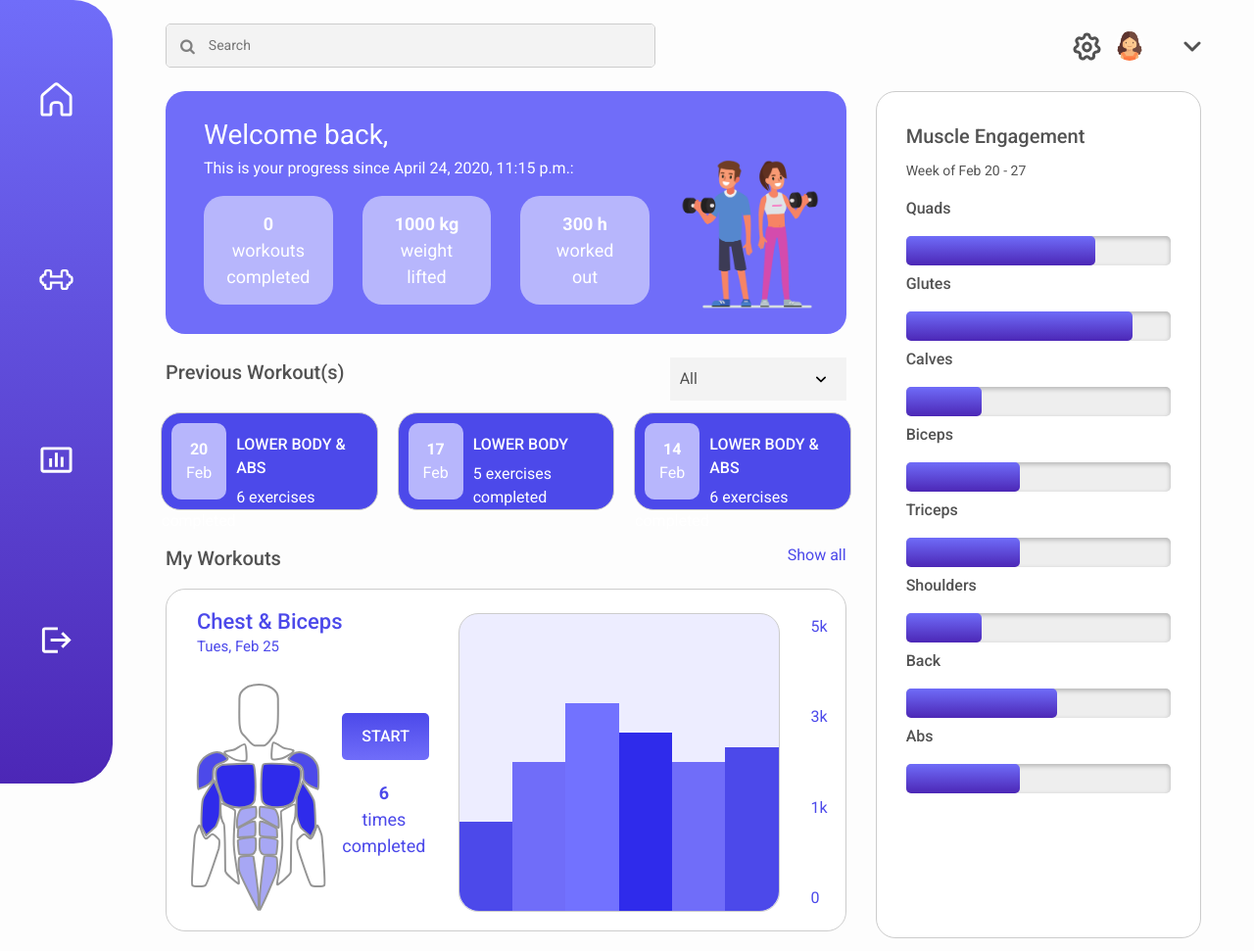
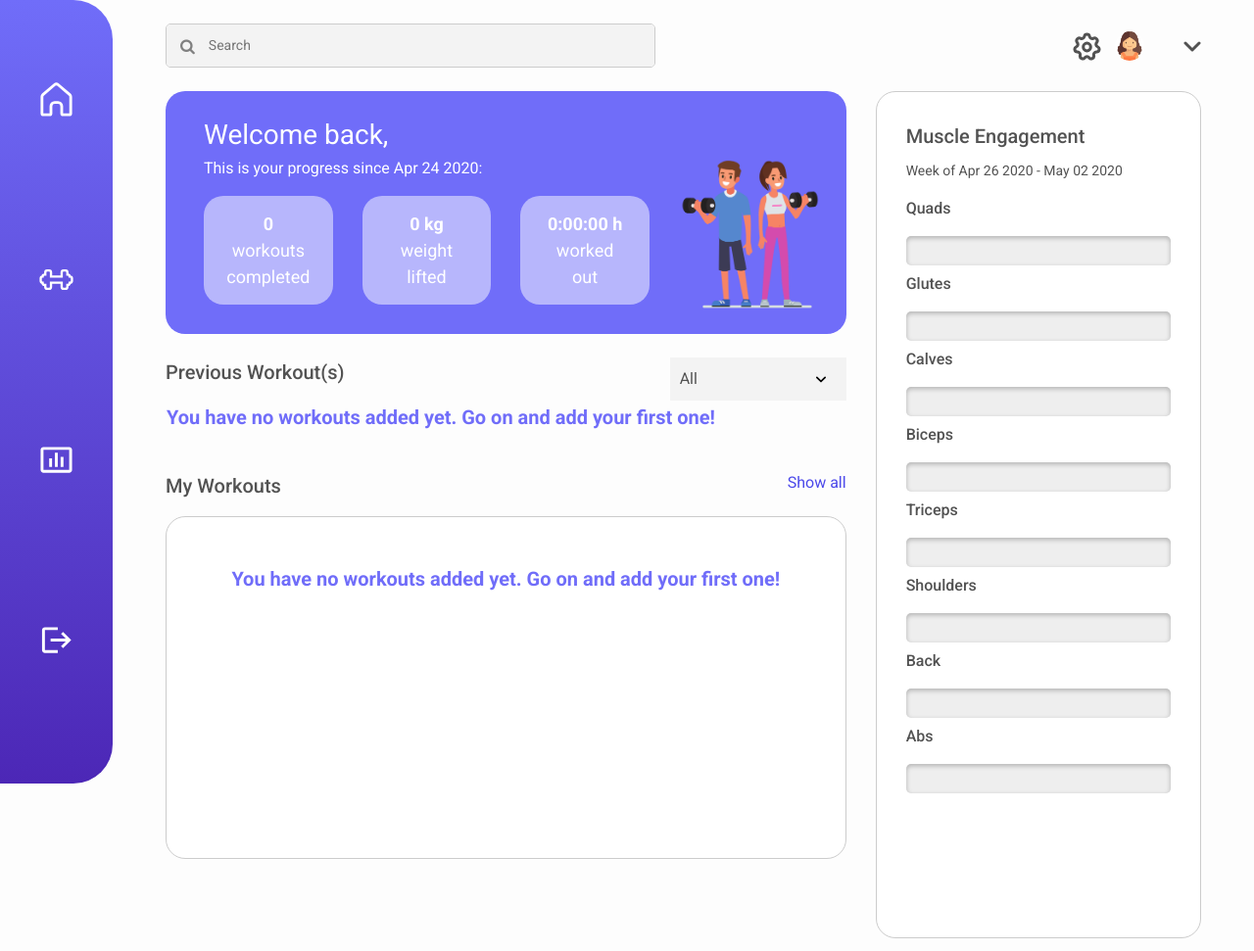
Before and after one commit to suphuvn/Fitness-App, a Django app: page / in a window 1280 px wide. Shown: the whole page at 98% size. Run offline with Django 3.2, Linux system fonts and the light colour scheme; a user stored in the database is signed in; data comes from the database, SQL or seed files in the repository; both versions use the stored data as it was after the commit; some libraries are stand-ins or nearby versions.

Commit message:
Updated home page and create workout page
Integrated back end with home page and some of create workout page

```diff
--- a/Fitness-App-Django/dashboard/admin.py
+++ b/Fitness-App-Django/dashboard/admin.py
@@ -1,5 +1,6 @@
 from django.contrib import admin
 from . import models
 # Register your models here.
+admin.site.register(models.ExerciseType)
 admin.site.register(models.Exercise)
 admin.site.register(models.Workout)
--- a/Fitness-App-Django/dashboard/views.py
+++ b/Fitness-App-Django/dashboard/views.py
@@ -1,11 +1,42 @@
 from django.shortcuts import render, redirect
 from django.contrib.auth.decorators import login_required
 from .models import *
+from datetime import *
+from .functions import *
+from collections import Counter
 
 @login_required
 def dashboard_view(request):
 	workouts = Workout.objects.filter(user=request.user)
-	return render(request, 'home.html', {'workouts':workouts})
+	exercises = []
+	muscles = []
+	muscle_groups = ['Abs','Back','Biceps','Calves','Chest', 'Forearms', 'Glutes', 'Hamstrings', 'Quadriceps', 'Shoulders', 'Traps', 'Triceps', 'Upper Back', 'Lower Back']
+
+	weightLifted = 0
+	hoursWorked = timedelta(minutes=0)
+
+	for workout in workouts:
+		hoursWorked += workout.total_time
+		for exercise in Exercise.objects.filter(workout=workout):
+			weightLifted += exercise.weight_lifted
+			exercises.append(exercise)
+
+	date_range = week_range(datetime.today())
+
+	for exercise in exercises:
+		for muscle in exercise.exercise_type.muscles_worked:
+			if muscle == "Lower Back" or muscle == "Upper Back":
+				muscles.append("Back")
+			else:
+				muscles.append(muscle)
+
+	occurences = Counter(muscles)
+
+	if(len(muscles) > 0):
+		for muscle in muscle_groups:
+			occurences[muscle] = int(occurences[muscle]/len(muscles) * 100)
+
+	return render(request, 'home.html', {'workouts':workouts, 'weight_lifted':weightLifted, 'total_time':hoursWorked, 'exercises':exercises, 'date_range':date_range, 'engagement':occurences})
 
 @login_required
 def workouts_view(request):
@@ -22,4 +53,5 @@ def settings_view(request):
 
 @login_required
 def create_workout_view(request):
-    return render(request, 'createworkout.html', {})
+	exercises = ExerciseType.objects.all()
+	return render(request, 'createworkout.html', {'exercises':exercises})
--- a/Fitness-App-Django/static/fitnessing/css/dashboard.css
+++ b/Fitness-App-Django/static/fitnessing/css/dashboard.css
@@ -19,6 +19,12 @@ body {
     font-weight: 500;
     color: #525252;
     text-align: left;
+}
+
+.empty_workouts {
+    font-size: 20px;
+    font-weight: bold;
+    color: #706DF9;
 }
 
 /* ----------------------- Home Page ----------------------- */
@@ -324,28 +330,28 @@ select {
 .bar1 {
     background-color: #4C49EA;
     border-radius: 0 0 0 20px;
-    height: 30%;
+    height: 100%;
 }
 
 .bar2 {
     background-color: #706DF9;
-    height: 50%;
+    height: 100%;
 
 }
 .bar3 {
     background-color: #7272FF;
-    height: 70%;
+    height: 100%;
 }
 
 .bar4 {
     background-color: #2F2BEB;
-    height: 60%;
+    height: 100%;
 }
 
 .bar5 {
     background-color: #4C49EA;
     border-radius: 0px 0 20px 0;
-    height: 55%;
+    height: 100%;
 }
 
 .measurements {
--- a/Fitness-App-Django/templates/home.html
+++ b/Fitness-App-Django/templates/home.html
@@ -11,6 +11,7 @@
     <link href="https://fonts.googleapis.com/css?family=Roboto:400,500,700&display=swap" rel="stylesheet">
     <link href="{% static 'fitnessing/css/dashboard.css' %}" rel="stylesheet">
     <link rel="stylesheet" href="https://stackpath.bootstrapcdn.com/bootstrap/4.4.1/css/bootstrap.min.css" integrity="sha384-Vkoo8x4CGsO3+Hhxv8T/Q5PaXtkKtu6ug5TOeNV6gBiFeWPGFN9MuhOf23Q9Ifjh" crossorigin="anonymous">
+    <script src="https://ajax.googleapis.com/ajax/libs/jquery/3.4.1/jquery.min.js"></script>
 </head>
 
 <body>
@@ -67,7 +68,7 @@
                         <div class="row">
                             <div class="col-sm-12">
                                 <p class="welcome_title">Welcome back, <b>{{ user.get_short_name }}</b></p>
-                                <p class="subtitle">This is your progress since {{ user.date_joined }}:</p>
+                                <p class="subtitle">This is your progress since {{ user.date_joined|date:'M d Y' }}:</p>
                             </div>
                         </div>
                         <div class="row">
@@ -78,12 +79,12 @@
                             </div>
                             <div class="col-sm-4">
                                 <div class = "box">
-                                    <p><b>1000 kg</b><br>weight<br>lifted</p>
+                                    <p><b>{{ weight_lifted }} kg</b><br>weight<br>lifted</p>
                                 </div>
                             </div>
                             <div class="col-sm-4">
                                 <div class = "box">
-                                    <p><b>300 h</b><br>worked<br>out</p>
+                                    <p><b>{{ total_time }} h</b><br>worked<br>out</p>
                                 </div>
                             </div>
                         </div>
@@ -108,33 +109,24 @@
                 </div>
                 <!-- Previous Workout Container -->
                 <div class="row">
+                    {% if workouts.count == 0 %}
+                    <div class="col-sm-12 px-0 ml-3">
+                        <p class="empty_workouts">You have no workouts added yet. Go on and add your first one!</p>
+                    </div>
+                    {% endif %}
+                    {% for workout in workouts %}
+                    {% if forloop.counter0 < 3 %}
                     <div class="col-sm-4 px-0">
                         <div class = "prev_workout_container" onclick="location.href='currentworkout.html';">
                             <div class="date">
-                                <p class="m-0"><b>20</b><br>Feb</p>
+                                <p class="m-0"><b>{{workout.last_date_completed|date:'d'}}</b><br>{{workout.last_date_completed|date:'M'}}</p>
                             </div>
-                            <p class = "subtitle2">LOWER BODY & ABS</p>
-                            <p class = "desc">6 exercises completed</p>
+                            <p class = "subtitle2">{{ workout.name|title }}</p>
+                            <p class = "desc">FIX exercises completed</p>
                         </div>
                     </div>
-                    <div class="col-sm-4 px-0">
-                        <div class = "prev_workout_container pad" onclick="location.href='currentworkout.html';">
-                            <div class="date">
-                                <p class="m-0"><b>17</b><br>Feb</p>
-                            </div>
-                            <p class = "subtitle2">LOWER BODY</p>
-                            <p class = "desc">5 exercises completed</p>
-                        </div>
-                    </div>
-                    <div class="col-sm-4 px-0">
-                        <div class = "prev_workout_container" onclick="location.href='currentworkout.html';">
-                            <div class="date">
-                                <p class="m-0"><b>14</b><br>Feb</p>
-                            </div>
-                            <p class = "subtitle2">LOWER BODY & ABS</p>
-                            <p class = "desc">6 exercises completed</p>
-                        </div>
-                    </div>
+                    {% endif %}
+                    {% endfor %}
                 </div>
                 <!-- My Workouts Title -->
                 <div class="row mt-4">
@@ -148,11 +140,13 @@
 
                 <!-- My Workouts Container -->
                 <div class="row workouts_container mx-0">
+                    {% if workouts.count > 0 %}
+                    {% with workouts|first as first_workout %}
                     <div class="col-sm-5">
                         <div class="row p-3">
                             <div class="col-sm-12">
-                                <p class="muscle_group mb-2">Chest & Biceps</p>
-                                <p class="day mb-0">Tues, Feb 25</p>
+                                <p class="muscle_group mb-2">{{first_workout.name}}</p>
+                                <p class="day mb-0">{{first_workout.last_date_completed}}</p>
                             </div>
                         </div>
                         <div class="row">
@@ -161,19 +155,36 @@
                             </div>
                             <div class="col-sm-6">
                                 <a class="start" href="currentworkout.html">START</a>
-                                <p class="completed"><b>6</b><br>times<br>completed</p>
+                                <p class="completed"><b>{{first_workout.times_completed}}</b><br>times<br>completed</p>
                             </div>
                         </div>
                     </div>
                     <!-- Graph -->
                     <div class="col-sm-6 p-4">
                         <div class="row graph_container">
-                            <div class="col-sm-2 bar1"></div>
-                            <div class="col-sm-2 bar2"></div>
-                            <div class="col-sm-2 bar3"></div>
-                            <div class="col-sm-2 bar4"></div>
-                            <div class="col-sm-2 bar2"></div>
-                            <div class="col-sm-2 bar5"></div>
+                            {% for exercise in exercises %}
+                            {% if exercise.workout == first_workout %}
+                            {% widthratio exercise.weight_lifted 5000 100 as percent %}
+                            {% if forloop.counter0 == 0 %}
+                            <div class="col-sm-2 bar1" style="height: {{percent}}% !important"></div>
+                            {% endif %}
+                            {% if forloop.counter0 == 1 %}
+                            <div class="col-sm-2 bar2" style="height: {{percent}}% !important"></div>
+                            {% endif %}
+                            {% if forloop.counter0 == 2 %}
+                            <div class="col-sm-2 bar3" style="height: {{percent}}% !important"></div>
+                            {% endif %}
+                            {% if forloop.counter0 == 3 %}
+                            <div class="col-sm-2 bar4" style="height: {{percent}}% !important"></div>
+                            {% endif %}
+                            {% if forloop.counter0 == 4 %}
+                            <div class="col-sm-2 bar2" style="height: {{percent}}% !important"></div>
+                            {% endif %}
+                            {% if forloop.counter0 == 5 %}
+                            <div class="col-sm-2 bar5" style="height: {{percent}}% !important"></div>
+                            {% endif %}
+                            {% endif %}
+                            {% endfor %}
                         </div>
                     </div>
                     <div class="col-sm-1">
@@ -184,149 +195,47 @@
                             <p>0</p>
                         </div>
                     </div>
+                    {% endwith %}
+                    {% else %}
+                    <div class="col-sm-12 text-center mt-4 pt-4">
+                        <p class="empty_workouts">You have no workouts added yet. Go on and add your first one!</p>
+                    </div>
+                    {% endif %}
                 </div>
             </div>
             <!-- Right column -->
             <div class="col-sm-4">
                 <div class = "muscle_engagement_container">
                     <p class="title margin">Muscle Engagement</p>
-                    <p class="week">Week of Feb 20 - 27</p>
+                    <p class="week">Week of {{ date_range.0|date:'M d Y' }} - {{ date_range.1|date:'M d Y' }}</p>
                     <p class="muscle">Quads</p>
-                    <progress id="Quads" value="5" max="7"> 32% </progress>
+                    <progress id="Quads" value={{engagement.Quadriceps}} max="100"> {{engagement.Quadriceps}}% </progress>
                     <br>
                     <p class="muscle">Glutes</p>
-                    <progress id="Glutes" value="6" max="7"> 32% </progress>
+                    <progress id="Glutes" value={{engagement.Glutes}} max="100"> </progress>
                     <br>
                     <p class="muscle">Calves</p>
-                    <progress id="Calves" value="2" max="7"> 32% </progress>
+                    <progress id="Calves" value={{engagement.Calves}} max="100">  </progress>
                     <br>
                     <p class="muscle">Biceps</p>
-                    <progress id="Biceps" value="3" max="7"> 32% </progress>
+                    <progress id="Biceps" value={{engagement.Biceps}} max="100"> </progress>
                     <br>
                     <p class="muscle">Triceps</p>
-                    <progress id="Triceps" value="3" max="7"> 32% </progress>
+                    <progress id="Triceps" value={{engagement.Triceps}} max="100"> </progress>
                     <br>
                     <p class="muscle">Shoulders</p>
-                    <progress id="Shoulders" value="2" max="7"> 32% </progress>
+                    <progress id="Shoulders" value={{engagement.Shoulders}} max="100"> </progress>
                     <br>
                     <p class="muscle">Back</p>
-                    <progress id="Back" value="4" max="7"> 32% </progress>
+                    <progress id="Back" value={{engagement.Back}} max="100"> </progress>
                     <br>
                     <p class="muscle">Abs</p>
-                    <progress id="Abs" value="3" max="7"> 32% </progress>
+                    <progress id="Abs" value={engagement.Abs}} max="100"> </progress>
                     <br>
                 </div>
             </div>
         </div>
 
-
-        <!--
-        <div class="row">
-            <div class = "muscle_engagement_container">
-                <p class="title margin">Muscle Engagement</p>
-                <p class="week">Week of Feb 20 - 27</p>
-                <p class="muscle">Quads</p>
-                <progress id="Quads" value="5" max="7"> 32% </progress>
-                <br>
-                <p class="muscle">Glutes</p>
-                <progress id="Glutes" value="6" max="7"> 32% </progress>
-                <br>
-                <p class="muscle">Calves</p>
-                <progress id="Calves" value="2" max="7"> 32% </progress>
-                <br>
-                <p class="muscle">Biceps</p>
-                <progress id="Biceps" value="3" max="7"> 32% </progress>
-                <br>
-                <p class="muscle">Triceps</p>
-                <progress id="Triceps" value="3" max="7"> 32% </progress>
-                <br>
-                <p class="muscle">Shoulders</p>
-                <progress id="Shoulders" value="2" max="7"> 32% </progress>
-                <br>
-                <p class="muscle">Back</p>
-                <progress id="Back" value="4" max="7"> 32% </progress>
-                <br>
-                <p class="muscle">Abs</p>
-                <progress id="Abs" value="3" max="7"> 32% </progress>
-                <br>
-            </div>
-            <div class = "welcome_container">
-                <img class="people" src="Images/fitness-people.png">
-                <p class="welcome_title">Welcome back, <b>Kumiko!</b></p>
-                <p class="subtitle">This is your progress since Jan 1, 2020:</p>
-                <div class="box_container">
-                    <div class = box>
-                        <p><b>28</b><br>workouts<br>completed</p>
-                    </div>
-                    <div class = box>
-                        <p><b>125 lb</b><br>current<br>weight</p>
-                    </div>
-                    <div class = box>
-                        <p><b>300 h</b><br>worked<br>out</p>
-                    </div>
-                </div>
-            </div>
-
-            <div class="heading">
-                <p class = "title">Previous Workout(s)</p>
-                <select name="select_musclegroup" aria-invalid="false">
-                    <option value="All">All</option>
-                    <option value="Lower">Lower</option>
-                    <option value="Upper">Upper</option>
-                </select>
-            </div>
-
-            <div class="container">
-                <div class = "prev_workout_container ">
-                    <div class="date">
-                        <p><b>20</b><br>Feb</p>
-                    </div>
-                    <p class = "subtitle2">LOWER BODY & ABS</p>
-                    <p class = "desc">6 exercises completed</p>
-                </div>
-                <div class = "prev_workout_container pad">
-                    <div class="date">
-                        <p><b>17</b><br>Feb</p>
-                    </div>
-                    <p class = "subtitle2">LOWER BODY</p>
-                    <p class = "desc">5 exercises completed</p>
-                </div>
-                <div class = "prev_workout_container">
-                    <div class="date">
-                        <p><b>14</b><br>Feb</p>
-                    </div>
-                    <p class = "subtitle2">LOWER BODY & ABS</p>
-                    <p class = "desc">6 exercises completed</p>
-                </div>
-            </div>
-
-            <div class="heading">
-                <p class = "title">My Workouts</p>
-                <a href="workouts.html">Show all</a>
-            </div>
-            <div class = "workouts_container">
-                <div class="measurements">
-                    <p>5k</p>
-                    <p>3k</p>
-                    <p>1k</p>
-                    <p>0</p>
-                </div>
-                <div class=graph_container>
-                    <div class="bar1"></div>
-                    <div class="bar2"></div>
-                    <div class="bar3"></div>
-                    <div class="bar4"></div>
-                    <div class="bar5"></div>
-                </div>
-                <p class="muscle_group">Chest & Biceps</p>
-                <p class="day">Tues, Feb 25</p>
-                <img class="diagram" src="Images/Muscles.svg">
-                <a class="start" href="currentworkout.html">START</a>
-                <p class="completed"><b>5</b><br>times<br>completed</p>
-            </div>
-        </div>
-    </div>
-     -->
     <script src="https://stackpath.bootstrapcdn.com/bootstrap/4.4.1/js/bootstrap.min.js" integrity="sha384-wfSDF2E50Y2D1uUdj0O3uMBJnjuUD4Ih7YwaYd1iqfktj0Uod8GCExl3Og8ifwB6" crossorigin="anonymous"></script>
     <script type="text/javascript" src="{% static 'fitnessing/js/dashboard.js' %}"></script>
 </body>
```
Also changed, not shown: Fitness-App-Django/dashboard/functions.py (added, +25 -0 lines), Fitness-App-Django/dashboard/models.py (+36 -38 lines), Fitness-App-Django/templates/createworkout.html (+30 -9 lines), Fitness-App-Django/db.sqlite3.
